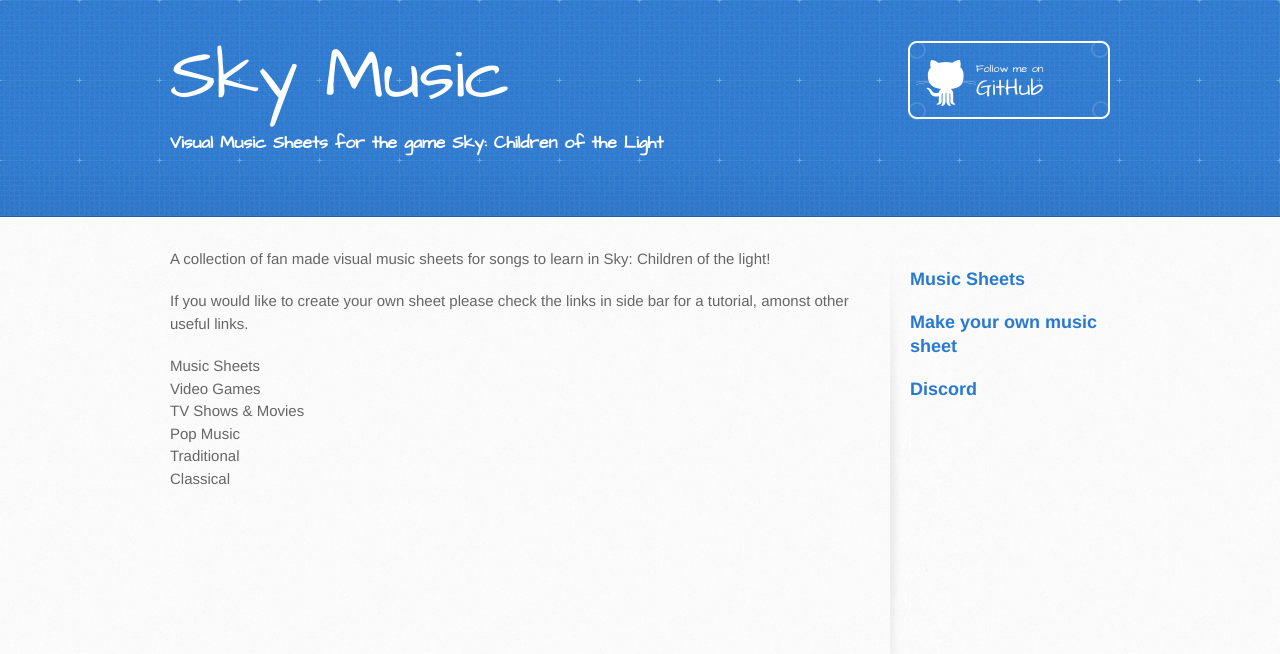
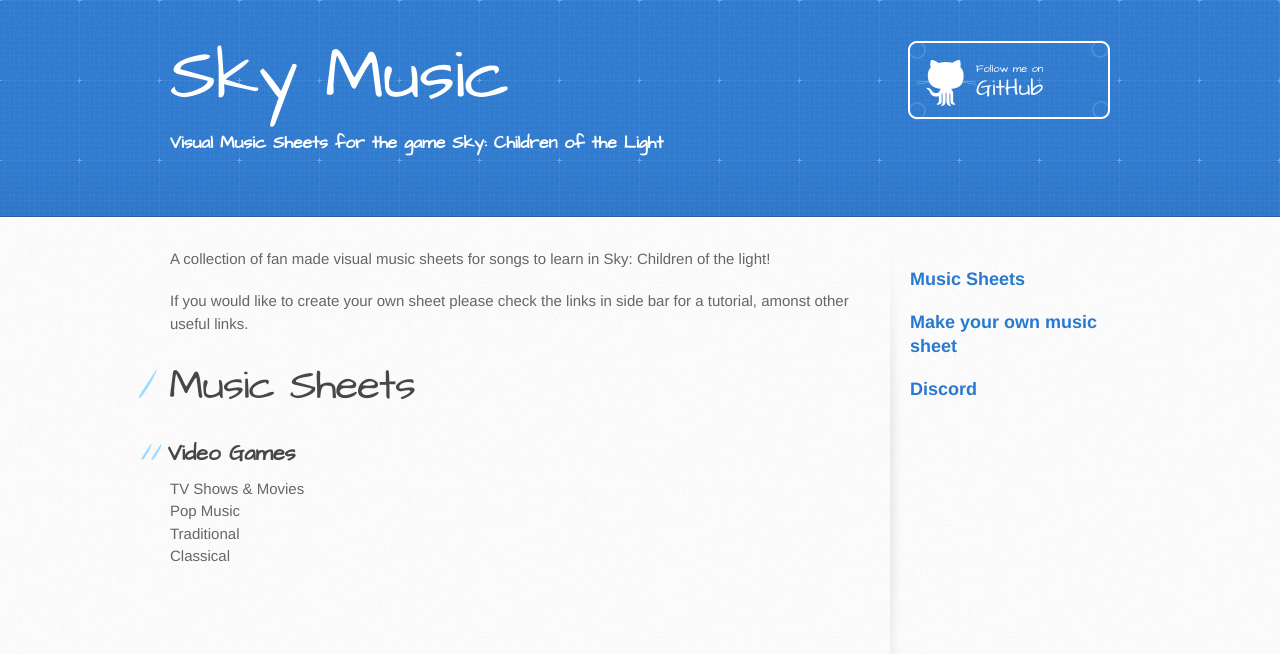
Before and after one commit to sky-music/sky-music.github.io, a Jekyll site: the page built from index.md, in a window 1280 px wide. Shown: the top 654 px of the page. Built offline with Jekyll 4.4.1, drawn with Linux system fonts in a browser that asks for light colours; some of the changed text lies outside the part shown.

Commit message:
Update index.md

```diff
--- a/index.md
+++ b/index.md
@@ -7,7 +7,7 @@ If you would like to create your own sheet please check the links in side bar fo
 
 
 <details>
-  <summary>Music Sheets</summary>
+  <summary><h1>Music Sheets</h1></summary>
 
 Can't Help Falling in Love (Intro)<br />
 Graduation Photo<br />
@@ -21,74 +21,67 @@ You are my Sunshine<br />
 </details>
 
 <details>
-  <summary>Video Games</summary>
+  <summary><h2>Video Games</h2></summary>
 
-Dearly Beloved - Kingdom Hearts
-
-Pokemon Center Theme
-
-Song of Storms - Legend of Zelda
-
-Super Mario NES Theme (simple version)
-
-Super Mario NES Theme (with chords)
-
-Sweden (Minecraft) - C418
-
-Threshold (Journey)
-
-Zelda's Lullaby (Ocarina of Time)
+Dearly Beloved - Kingdom Hearts<br />
+Pokemon Center Theme<br />
+Song of Storms - Legend of Zelda<br />
+Super Mario NES Theme (simple version)<br />
+Super Mario NES Theme (with chords)<br />
+Sweden (Minecraft) - C418<br />
+Threshold (Journey)<br />
+Zelda's Lullaby (Ocarina of Time)<br />
 </details>
 
 <details>
   <summary>TV Shows & Movies</summary>
 
-Always With Me - Spirited Away
-Binary Sunset - Star Wars
-Dango daikazoku - Kyoto Animation
-Davy Jones Theme - Pirates of the Caribbean
-Do-Re-Mi - The Sound of Music
-Godfather Theme - Speak Softly Love
-Harry Potter - Hedwig's Theme (Advanced)
-Little Boxes - Weeds
-Married Life - UP
-My Heart Will Go On - Titanic Theme
-Rugrats Theme
-Shiny (Moana)
-Somewhere Over the Rainbow (Advanced)
+Always With Me - Spirited Away<br />
+Binary Sunset - Star Wars<br />
+Dango daikazoku - Kyoto Animation<br />
+Davy Jones Theme - Pirates of the Caribbean<br />
+Do-Re-Mi - The Sound of Music<br />
+Godfather Theme - Speak Softly Love<br />
+Harry Potter - Hedwig's Theme (Advanced)<br />
+Little Boxes - Weeds<br />
+Married Life - UP<br />
+My Heart Will Go On - Titanic Theme<br />
+Rugrats Theme<br />
+Shiny (Moana)<br />
+Somewhere Over the Rainbow (Advanced)<br />
 穿越时空的思念
 </details>
 
 <details>
   <summary>Pop Music</summary>
 
-Eleanor Rigby (The Beatles)
-Hey Jude (The Beatles)
-Island in the Sun (Weezer)
-Kaze wo atsumete (Happy End, 1971)
-Last Christmas (first verse)
-Take on me (A-Ah)
-With a little help from my friends (The Beatles)
-Yellow Submarine (The Beatles)
-Yesterday (The Beatles)
-Young Dumb & Broke (Khalid)
+Eleanor Rigby (The Beatles)<br />
+Hey Jude (The Beatles)<br />
+Island in the Sun (Weezer)<br />
+Kaze wo atsumete (Happy End, 1971)<br />
+Last Christmas (first verse)<br />
+Take on me (A-Ah)<br />
+With a little help from my friends (The Beatles)<br />
+Yellow Submarine (The Beatles)<br />
+Yesterday (The Beatles)<br />
+Young Dumb & Broke (Khalid)<br />
 </details>
 
 <details>
   <summary>Traditional</summary>
 
-Amazing Grace (John Newton)
-American folk songs
-Scarborough Fair
+Amazing Grace (John Newton)<br />
+American folk songs<br />
+Scarborough Fair<br />
 </details>
 
 <details>
   <summary>Classical</summary>
 
-Carol of the Bells
-Clair de Lune - Debussy
-Für Elise (Beethoven)
-Jesu, Joy of Man's Desiring
-Lullaby (Brahms)
+Carol of the Bells<br />
+Clair de Lune - Debussy<br />
+Für Elise (Beethoven)<br />
+Jesu, Joy of Man's Desiring<br />
+Lullaby (Brahms)<br />
 Ode to Joy (Beethoven)
 </details>
```
